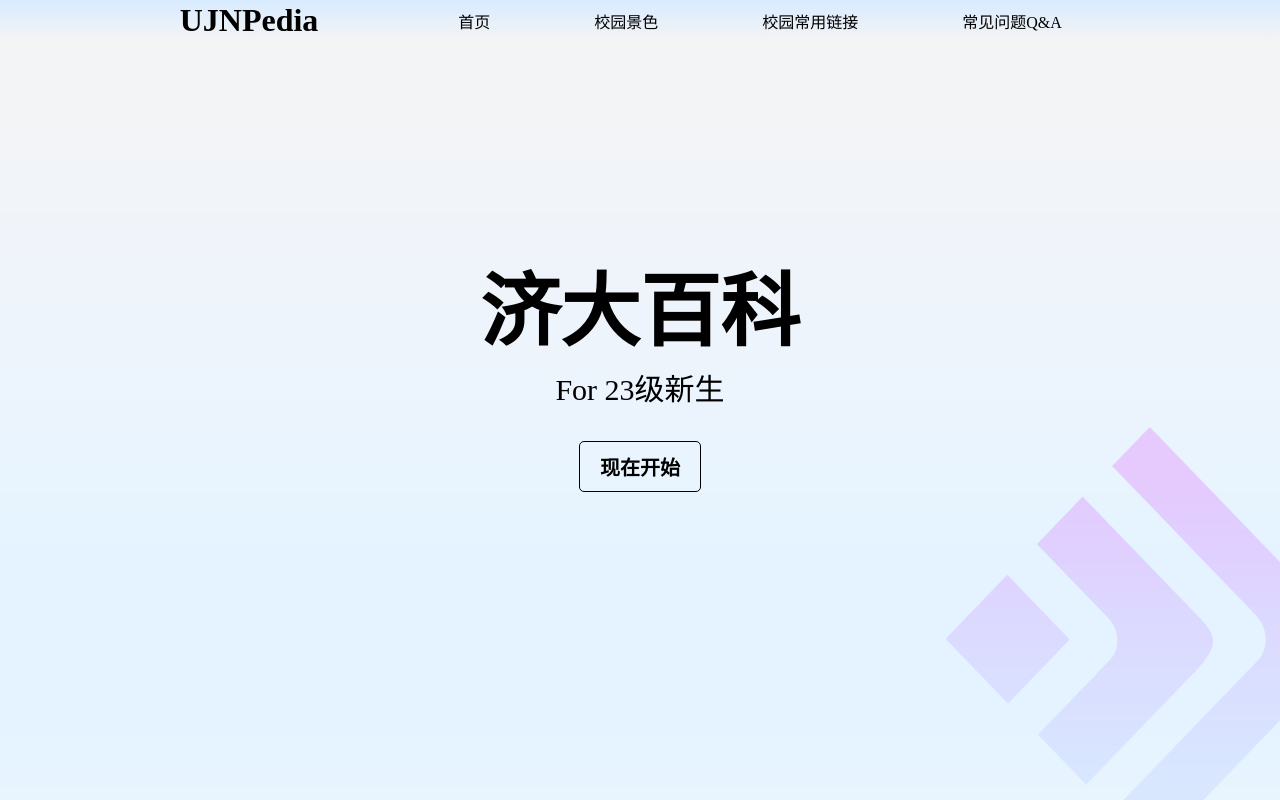
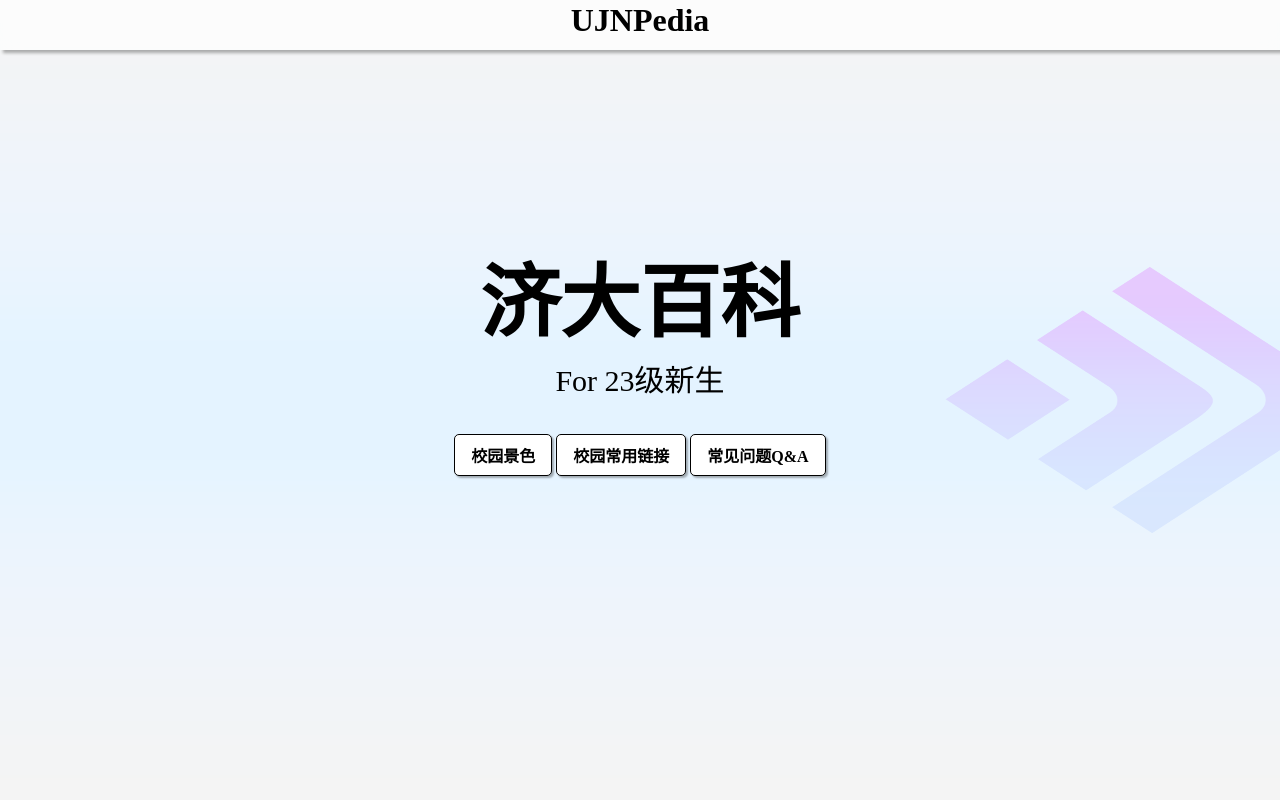
Before and after one commit to Lopliter/23H1WebPre, a plain HTML site: page index.html in a window 1280 px wide. Shown: the top 800 px of the page. Drawn offline with Linux system fonts and the light colour scheme.

Commit message:
更新了导航栏半透明毛玻璃样式，添加了少量响应式元素

```diff
--- a/css/style.css
+++ b/css/style.css
@@ -1 +1,28 @@
-*{margin: 0px; padding: 0px;} header{text-align: center;background-image: linear-gradient(to bottom,#d8ebff, #f4f4f4);} header div#Logo{text-align: center;} ul{list-style-type: none;} nav li{display: inline-block; height: auto; padding: 0px 50px; text-align: center; font-size: 16px;}nav li a{text-decoration: none; color: black;} body{background-color: #f4f4f4;background-image: url("../images/background.png");background-size: 100%; background-attachment:fixed; background-repeat: no-repeat;} header table,homepage table{width: 80%; align-self: center; margin-left:auto;margin-right:auto;} homepage p#title{padding-top:20%;font-size: 80px;font-weight: 800;}main{text-align: center;}homepage p#introduction{font-size: 30px;} homepage a#main{display: inline-block; padding: 10px 20px; font-size: 20px; margin-top: 30px; text-decoration: none; font-weight: bold; color: black; border:1px black solid ;border-radius: 5px;}
+*{margin: 0px; padding: 0px;}
+@media screen and (max-width: 1920px){
+    header#header_pc{display: block;}
+    header#header_phone{display: none;}
+    .phone{display: none;}
+    .pc{display: auto;}
+    homepage a#main{display: inline-block; padding: 10px 20px; font-size: 20px; margin-top: 30px; text-decoration: none; font-weight: bold; color: black;border-radius: 5px; background-color: #fff; box-shadow: 2px 2px 2px rgba(0,0,0,0.3); border: 1px black solid;}
+}
+@media screen and (max-width: 1300px){
+    header#header_pc{display: none;}
+    header#header_phone{display: block; top:0;}
+    homepage{margin-top: 2rem;}
+    tr.phone{display: inline-block; text-align: center;}
+    .pc{display: none;}
+    homepage a#main{display: inline-block; padding: 8px 16px; font-size: 16px; margin-top: 30px; text-decoration: none; font-weight: bold; color: black;border-radius: 5px; background-color: #fff; box-shadow: 2px 2px 2px rgba(0,0,0,0.3); border: 1px black solid;}
+}
+header{text-align: center;position: fixed; width: 100%; height: 50px;box-shadow: 3px 3px 3px rgba(0,0,0,0.3);background: rgba(255, 255, 255, .7);-webkit-backdrop-filter: blur(10px);backdrop-filter: blur(10px);}
+header div#Logo{text-align: center;}
+ul{list-style-type: none;}
+header a{text-decoration: none; color: black;}
+nav li{display: inline-block; height: auto; padding: 0px 50px; text-align: center; font-size: 16px;}
+nav li a{text-decoration: none; color: black;}
+body{background-color: #f4f4f4;background-image: url("../images/background.png");background-size: 100%; background-attachment:fixed; background-repeat: no-repeat;}
+header table,homepage table{width: 80%; align-self: center; margin-left:auto;margin-right:auto;}
+homepage{display: block;}
+homepage table{margin-bottom: 1000%;}
+homepage p#title{padding-top:20%;font-size: 80px;font-weight: 800;}main{text-align: center;}
+homepage p#introduction{font-size: 30px;}
--- a/index.html
+++ b/index.html
@@ -8,13 +8,13 @@
 </head>
 <link rel="stylesheet" href="./css/style.css" type="text/css" />
 <body>
-<header>
+<header id="header_pc">
     <table>
         <tr>
             <td>
-                <h1>UJNPedia</h1>
+                <h1><a href="https://ujnpedia.org">UJNPedia</a></h1>
             </td>
-            <td width="780px">
+            <td width="70%">
                 <nav>
                     <ul>
                         <li><a href="#">首页</a></li>
@@ -22,6 +22,22 @@
                         <li><a href="#">校园常用链接</a></li>
                         <li><a href="#">常见问题Q&A</a></li>
                     </ul>
+                </nav>
+            </td>
+        </tr>
+    </table>
+</header>
+<header id="header_phone">
+    <table>
+        <tr>
+            <td>
+                <h1>UJNPedia</h1>
+            </td>
+        </tr>
+        </tr>
+            <td>
+                <nav>
+
                 </nav>
             </td>
         </tr>
@@ -40,9 +56,24 @@
                     <p id="introduction">For 23级新生</p>
                 </td>
             </tr>
-            <tr>
+            <tr class="pc">
                 <td>
                     <a id="main" href="#Pictures">现在开始</a>
+                </td>
+            </tr>
+            <tr class="phone">
+                <td>
+                    <a id="main" href="#Pictures">校园景色</a>
+                </td>
+            </tr>
+            <tr class="phone">
+                <td>
+                    <a id="main" href="#Pictures">校园常用链接</a>
+                </td>
+            </tr>
+            <tr class="phone">
+                <td>
+                    <a id="main" href="#Pictures">常见问题Q&A</a>
                 </td>
             </tr>
         </table>
```
